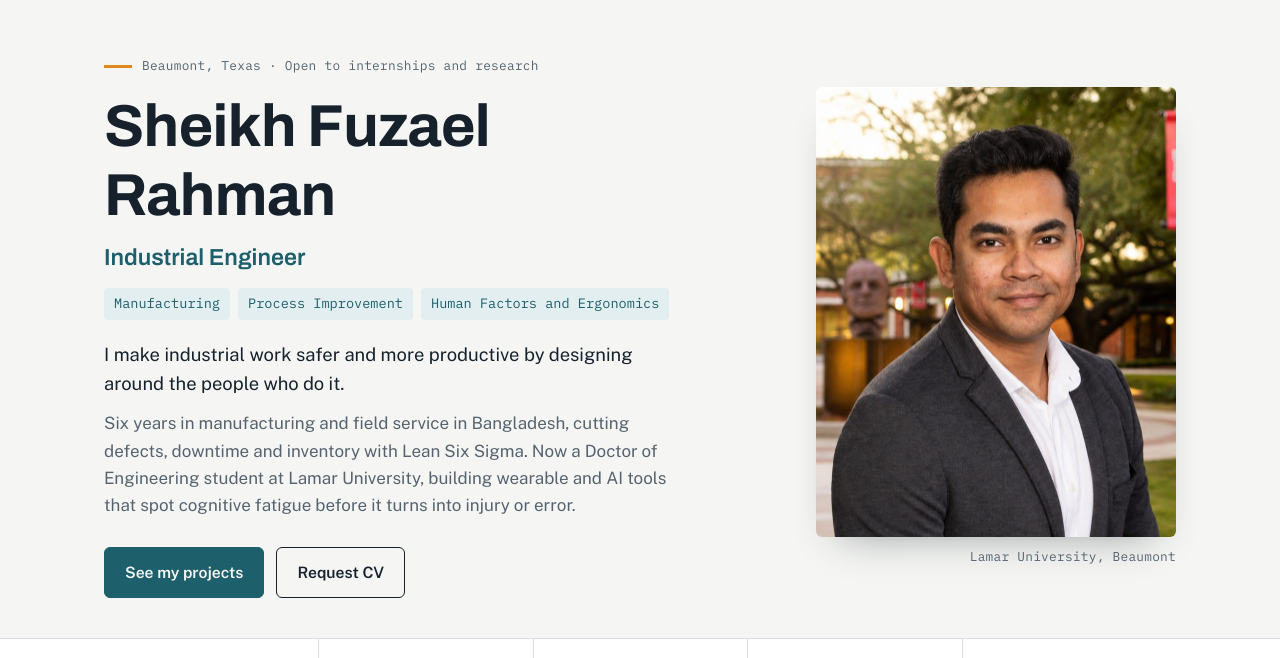
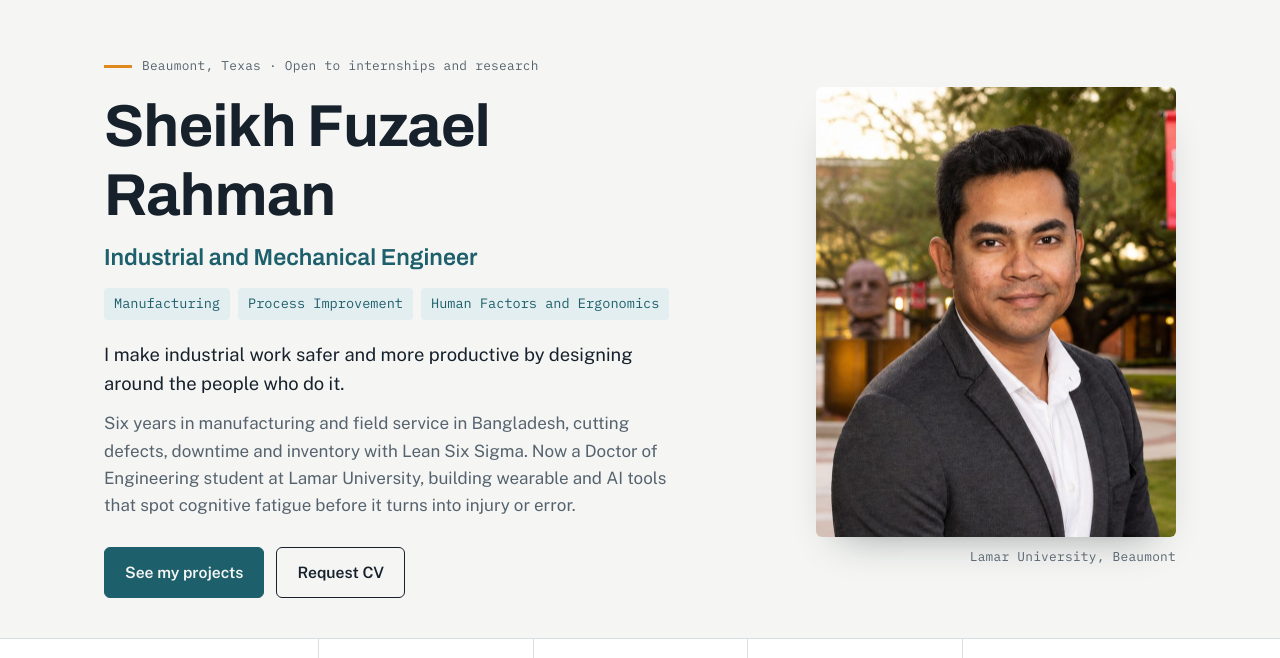
Before and after one commit to SheikhFuzael/sheikhfuzael-website, a plain HTML site: page index.html in a window 1280 px wide. Shown: the part 65-723 px from the top of the page. Drawn offline with nearby package versions, Linux system fonts and the light colour scheme.

Commit message:
Title as Industrial and Mechanical Engineer
Co-Authored-By: Claude Opus 5.5 <noreply@anthropic.com>
Claude-Session: https://claude.ai/code/session_01Qy5NDjoGTquPrMojzTmz9L

```diff
--- a/index.html
+++ b/index.html
@@ -5,7 +5,7 @@
 <meta name="viewport" content="width=device-width, initial-scale=1">
 <title>Sheikh Fuzael Rahman</title>
 <meta name="description" content="Sheikh Fuzael Rahman is an industrial engineer working in human factors and ergonomics. Six years in industry, now a Doctor of Engineering student at Lamar University building tools that keep people safe and productive at work.">
-<meta property="og:title" content="Sheikh Fuzael Rahman | Industrial Engineer, Manufacturing, Human Factors and Ergonomics">
+<meta property="og:title" content="Sheikh Fuzael Rahman | Industrial and Mechanical Engineer, Manufacturing, Human Factors and Ergonomics">
 <meta property="og:description" content="Six years in industry. Now building tools that keep people safe and productive at work.">
 <meta property="og:type" content="website">
 <link rel="icon" href="assets/favicon.svg" type="image/svg+xml">
@@ -40,7 +40,7 @@
     <div>
       <p class="eyebrow mono">Beaumont, Texas · Open to internships and research</p>
       <h1>Sheikh Fuzael Rahman</h1>
-      <p class="role">Industrial Engineer</p>
+      <p class="role">Industrial and Mechanical Engineer</p>
       <ul class="focus" aria-label="Areas of focus"><li>Manufacturing</li><li>Process Improvement</li><li>Human Factors and Ergonomics</li></ul>
       <p class="tagline">I make industrial work safer and more productive by designing around the people who do it.</p>
       <p class="sub">Six years in manufacturing and field service in Bangladesh, cutting defects, downtime and inventory with Lean Six Sigma. Now a Doctor of Engineering student at Lamar University, building wearable and AI tools that spot cognitive fatigue before it turns into injury or error.</p>
```
